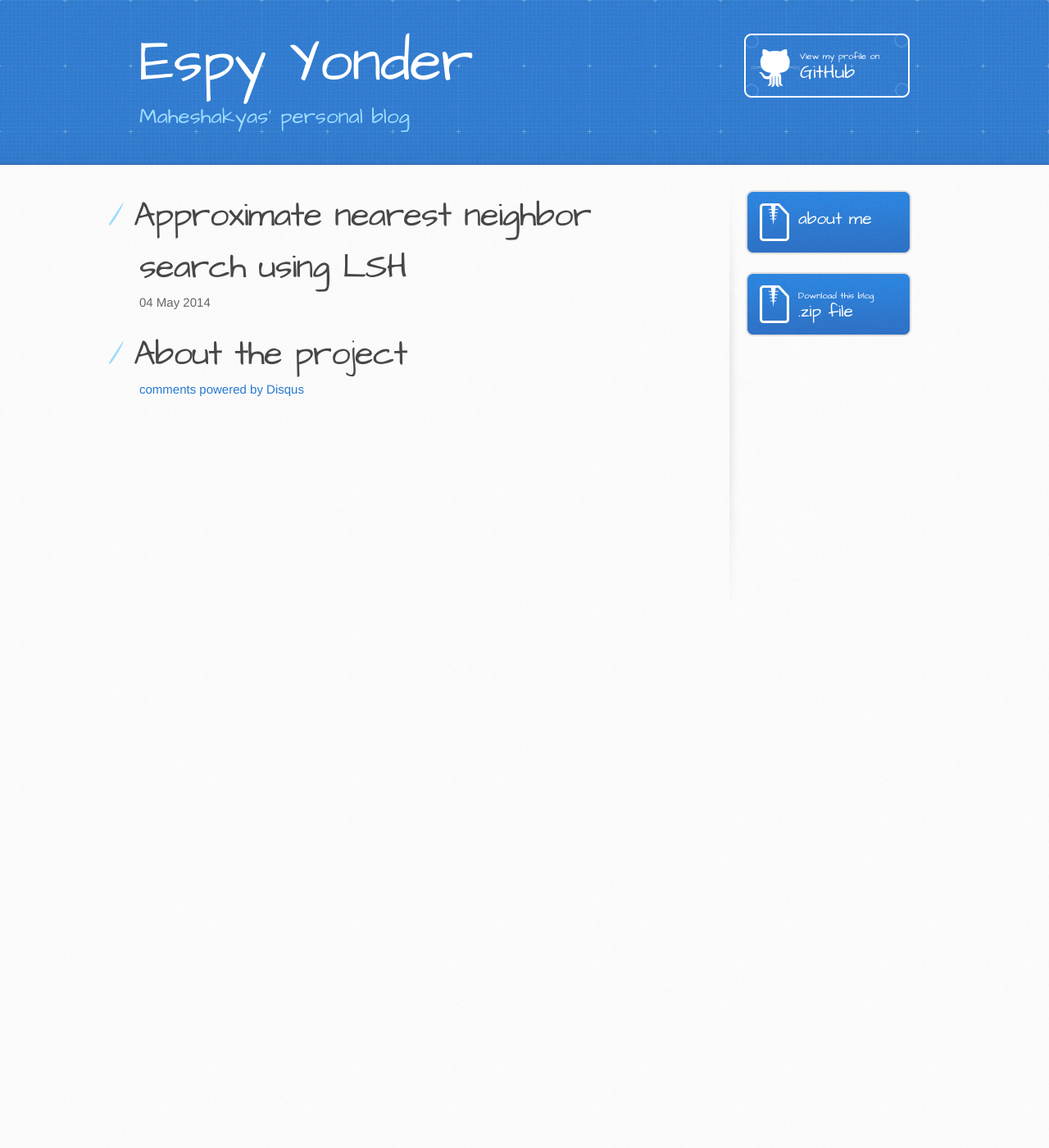
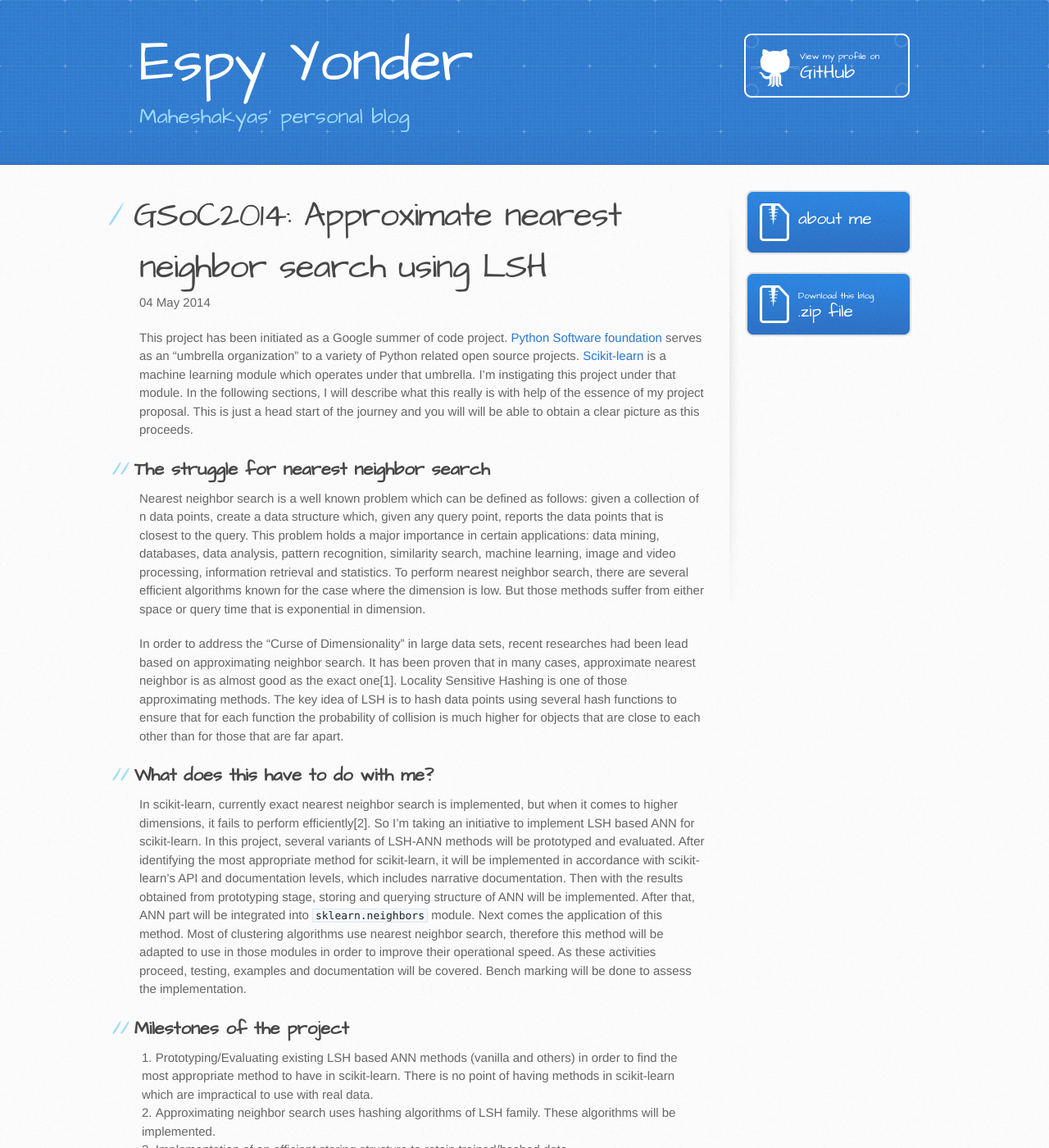
Before and after one commit to maheshakya/maheshakya.github.io, a Jekyll site: the page built from _posts/2014-05-04-approximate-nearest-neighbor-search-using-lsh.markdown, in a window 1280 px wide and 1400 px high. Shown: the whole window at 82% size. Built offline with Jekyll 4.4.1, drawn with Linux system fonts in a browser that asks for light colours; Markdown is read by kramdown in place of the engine named in the settings; comment, search, counter and statistics services are not loaded; some of the changed text lies outside the part shown.

Commit message:
GSOC2014:first post done

```diff
--- /dev/null
+++ b/_includes/twitter_plug.html
@@ -0,0 +1,8 @@
+If you have any questions or comments, please post them below. If
+you liked this post, you can
+<a href="https://twitter.com/intent/tweet?url={{ site.url }}{{ page.url }}&text={{ page.title }}&via=Wmaheshakya"
+   target="_blank">
+  share it with your followers</a>
+or
+<a href="https://twitter.com/Wmaheshakya">
+  follow me on Twitter</a>!
--- a/_layouts/post.html
+++ b/_layouts/post.html
@@ -6,4 +6,5 @@
 
 {{ content }}
 
+{% include twitter_plug.html %}
 {% include comments.html %}
--- a/_posts/2014-05-04-approximate-nearest-neighbor-search-using-lsh.markdown
+++ b/_posts/2014-05-04-approximate-nearest-neighbor-search-using-lsh.markdown
@@ -1,8 +1,35 @@
 ---
 layout: post
-title: "Approximate nearest neighbor search using LSH"
+title: "GSoC2014: Approximate nearest neighbor search using LSH"
 date:   2014-05-04 10:14:56
 category: GSoC
 ---
 
-#About the project
+This project has been initiated as a Google summer of code project. [Python Software foundation](https://www.python.org/) serves as an "umbrella organization" to a variety of Python related open source projects. [Scikit-learn](http://scikit-learn.org/stable/index.html) is a machine learning module which operates under that umbrella. I'm instigating this project under that module. In the following sections, I will describe what this really is with help of the essence of my project proposal. This is just a head start of the journey and you will will be able to obtain a clear picture as this proceeds.
+
+## The struggle for nearest neighbor search
+Nearest neighbor search is a well known problem which can be defined as follows: given a collection of n data points, create a data structure which, given any query point, reports the data points that is closest to the query. This problem holds a major importance in certain applications: data mining, databases, data analysis, pattern recognition, similarity search, machine learning, image and video processing, information retrieval and statistics. To perform nearest neighbor search, there are several efficient algorithms known for the case where the dimension is low. But those methods suffer from either space or query time that is exponential in dimension.
+
+In order to address the “Curse of Dimensionality” in large data sets, recent researches had been lead based on approximating neighbor search. It has been proven that in many cases, approximate nearest neighbor is as almost good as the exact one[1]. Locality Sensitive Hashing is one of those approximating methods. The key idea of LSH is to hash data points using several hash functions to ensure that for each function the probability of collision is much higher for objects that are close to each other than for those that are far apart.
+
+## What does this have to do with me?
+In scikit-learn, currently exact nearest neighbor search is implemented, but when it comes to higher dimensions, it fails to perform efficiently[2]. So I'm taking an initiative to implement LSH based ANN for scikit-learn. In this project, several variants of LSH-ANN methods will be prototyped and evaluated. After identifying the most appropriate method for scikit-learn, it will be implemented in accordance with scikit-learn's API and documentation levels, which includes narrative documentation. Then with the results obtained from prototyping stage, storing and querying structure of ANN will be implemented. After that, ANN part will be integrated into `sklearn.neighbors` module. Next comes the application of this method. Most of clustering algorithms use nearest neighbor search, therefore this method will be adapted to use in those modules in order to improve their operational speed. As these activities proceed, testing, examples and documentation will be covered. Bench marking will be done to assess the implementation.
+
+## Milestones of the project
+1. Prototyping/Evaluating existing LSH based ANN methods (vanilla and others) in order to find the most appropriate method to have in scikit-learn. There is no point of having methods in scikit-learn which are impractical to use with real data.
+2. Approximating neighbor search uses hashing algorithms of LSH family. These algorithms will be implemented.
+3. Implementation of an efficient storing structure to retain trained/hashed data.
+4. Integrating the ANN search into current implementation of neighbor search, so that this can be used with the existing API.
+5. Improving speed of existing clustering models with the implemented ANN search.
+6. Completing tests, examples, documentation and bench marking.
+
+Well that's it for the moment. I will guide you through when the things are in motion.
+
+## Abbreviations
+* LSH : Locality sensitive hashing
+* ANN : Approximate nearest neighbor
+* API : Application programming interface
+
+## References
+1. A. Andoni and P. Indyk,"Near-Optimal Hashing Algorithms for Approximate Nearest Neighbor in High Dimensions", Available[online]:[http://people.csail.mit.edu/indyk/p117-andoni.pdf](http://people.csail.mit.edu/indyk/p117-andoni.pdf)
+2. R. Rehurek, "Performance Shootout of Nearest Neighbours: Contestants", Available[online]:[http://radimrehurek.com/2013/12/performance-shootout-of-nearest-neighbours-contestants/](http://radimrehurek.com/2013/12/performance-shootout-of-nearest-neighbours-contestants/)
--- a/index.html
+++ b/index.html
@@ -7,7 +7,7 @@
   <h1>Blog Posts</h1>
   <ul class="posts">
     {% for post in site.posts %}
-      <li><span>{{ post.date | date_to_string }}</span> &raquo; <a href="{{ post.url }}">{{ post.title }}</a></li>
+      <li><a href="{{ post.url }}">{{ post.title }}</a></li>
     {% endfor %}
   </ul>
 </div>
```
Also changed, not shown: pages/about/index.html (deleted, +0 -7 lines), pages/about/index.markdown (added, +14 -0 lines), 4 other files.
